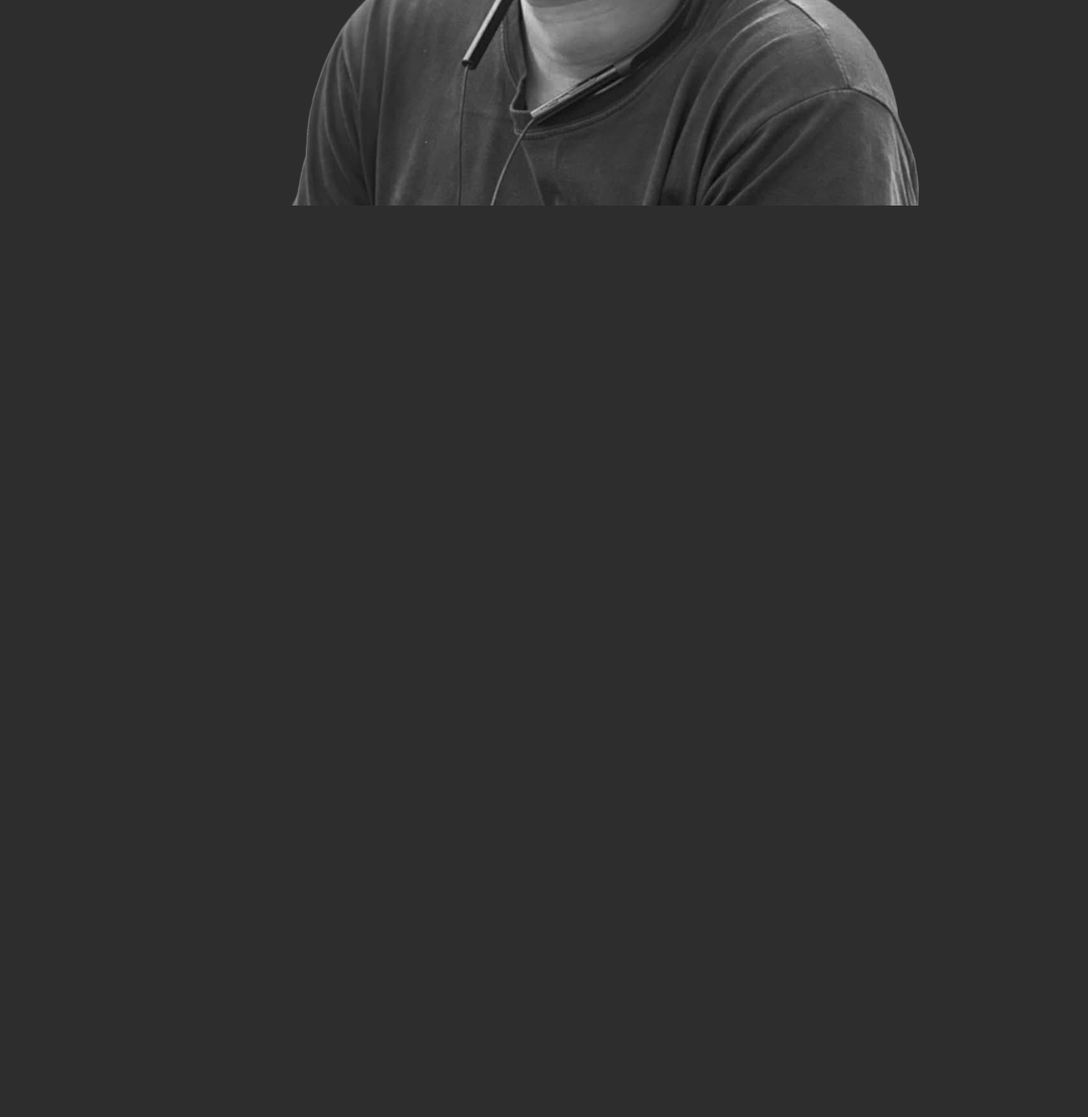
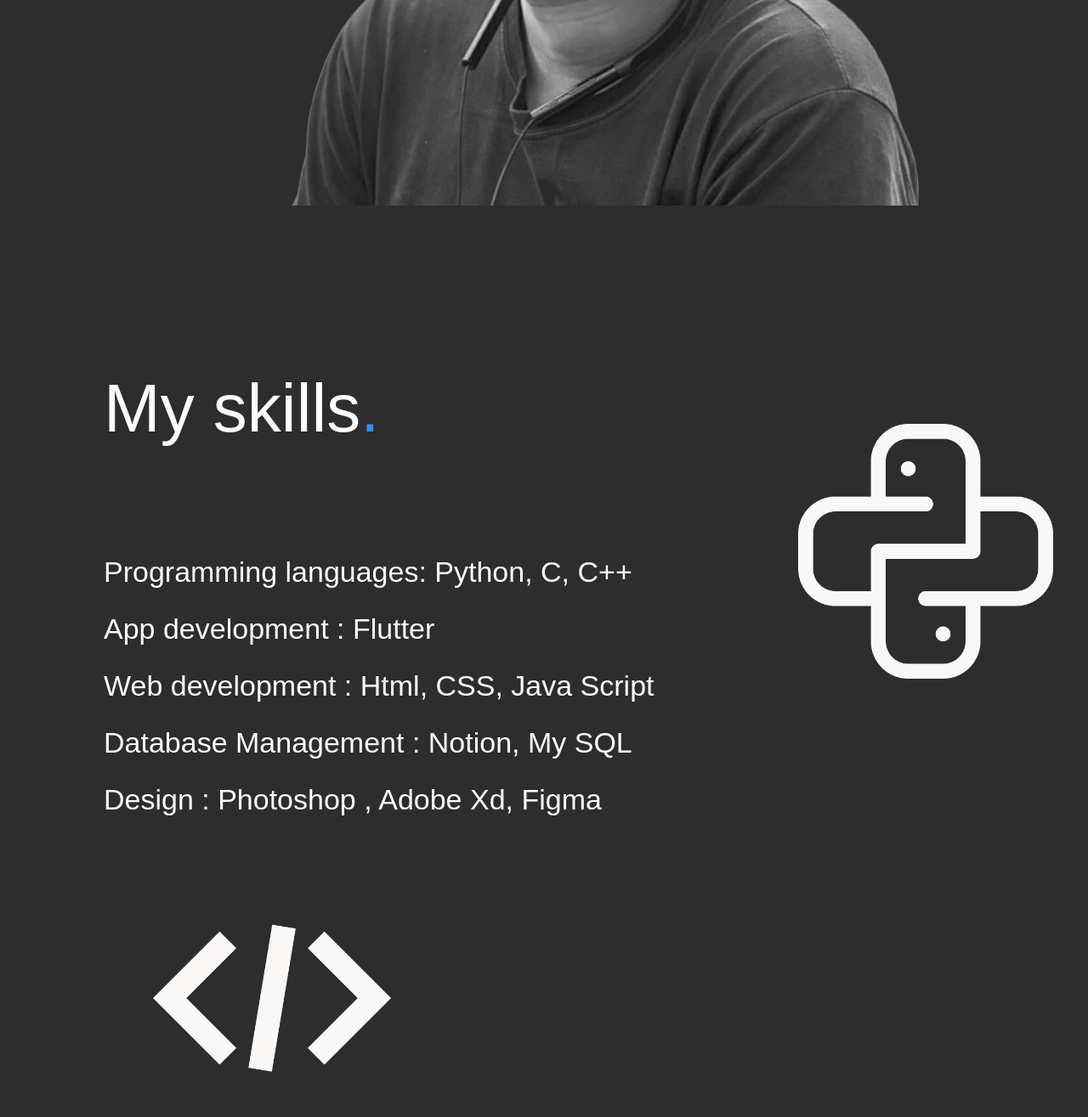
Before and after one commit to Jonaxx8/Portfolio, a plain HTML site: page index.html in a window 1280 px wide. Shown: the part 1164-2479 px from the top of the page at 85% size. Before the commit the page ends 1406 px from the top, so only its background shows below. Drawn offline with nearby package versions, Linux system fonts and the light colour scheme.

Commit message:
added skills page

```diff
--- a/index.html
+++ b/index.html
@@ -24,7 +24,7 @@
     ></script>
   </head>
   <body>
-    <nav class="navbar navbar-expand-lg navbar-dark bg-dark">
+    <nav class="navbar sticky-top navbar-expand-lg navbar-dark bg-dark">
       <div class="container-fluid">
         <img
           src="assets/favicon_io/android-chrome-512x512.png"
@@ -82,5 +82,23 @@
         </div>
         <img class="portfolioDP" src="assets/portfolioDP.png" alt="" />
     </div>
+    <div class="skills-page">
+      <h1 class="skills-heading">
+        My skills<span>.</span>
+      </h1>
+      <br>
+      <div class="skills-container">
+      <p>Programming languages: Python, C, C++</p><br>
+      <p>App development : Flutter</p><br>
+      <p>Web development : Html, CSS, Java Script</p><br>
+      <p>Database Management : Notion, My SQL</p><br>
+      <p>Design : Photoshop , Adobe Xd, Figma</p><br>
+      </div>
+      <img class="skills-page-python" src="assets/python.png" alt="">
+      <img class="skills-page-html" src="assets/html.png" alt="">
+    </div>
+
+
+
   </body>
 </html>
--- a/style.css
+++ b/style.css
@@ -48,3 +48,32 @@
 .name-and-logos{
     display: inline-block;
 }
+.skills-heading{
+    margin-left: 122px;
+    margin-top: 191px;
+    margin-bottom: 119px;
+}
+p{
+    font-family: 'Be Vietnam Pro', sans-serif;
+    color: #FCFCFC;
+    font-size: 34px;
+    display: inline-block;
+    margin-left: 122px;
+    display: inline-block;
+}
+.skills-container{
+    margin-bottom: 120px;
+    display: inline-block;
+}
+.skills-page-python{
+    height: 300px;
+    width: 300px;
+    margin-top: -600px;
+    margin-left: 165px;
+}
+.skills-page-html{
+    height: 280px;
+    width: 280px;
+    margin-left: 180px;
+    margin-top: -68px;
+}
```
